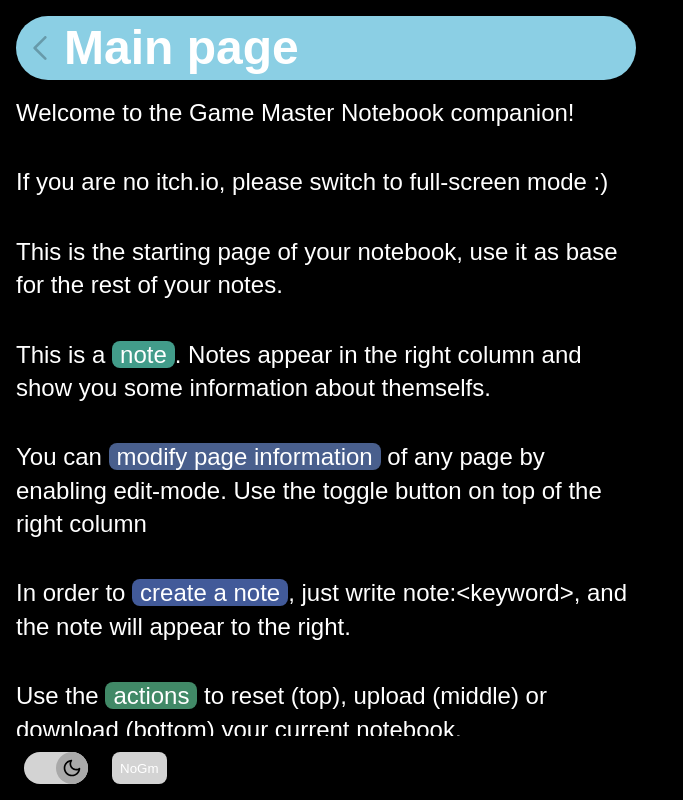
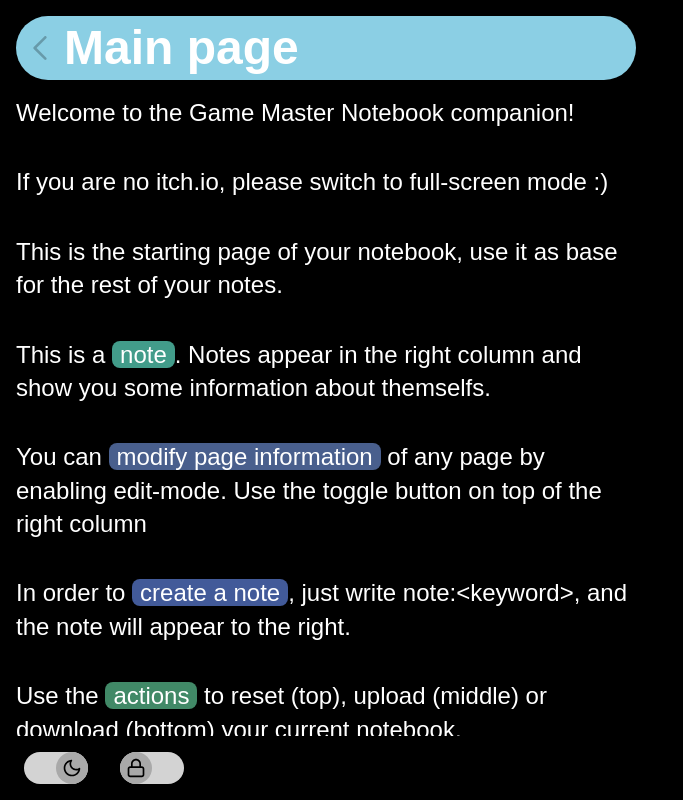
Before and after one commit to joseignacioLS/GMNotebook, a Next.js app: page /1 in a window 1280 px wide. Shown: the whole page, without its empty margins (0-683 px from the left). Built offline with nearby package versions, Linux system fonts and the light colour scheme; a web font is replaced by a local one.

Commit message:
feat: improve loginand modal

```diff
--- a/src/components/Button/button.module.scss
+++ b/src/components/Button/button.module.scss
@@ -5,7 +5,7 @@
   border-radius: 0.5rem;
   border: 0;
   flex-shrink: 0;
-  color: inherit;
+  color: black;
 
   img {
     width: 100%;
--- a/src/components/Button/togglebutton.module.scss
+++ b/src/components/Button/togglebutton.module.scss
@@ -3,7 +3,6 @@
   grid-template-columns: 1fr auto 1fr;
   gap: 0.5rem;
   align-items: center;
-  cursor: pointer;
 
   user-select: none;
 
@@ -31,7 +30,7 @@
       align-items: center;
 
       overflow: hidden;
-
+      cursor: pointer;
 
       * {
         max-width: 100%;
--- a/src/components/Modal/modal.module.scss
+++ b/src/components/Modal/modal.module.scss
@@ -5,6 +5,7 @@
   bottom: 0;
   left: 0;
   backdrop-filter: blur(5px);
+  background-color: rgba(125, 125, 125, 0.5);
   display: flex;
   justify-content: center;
   align-items: center;
--- a/src/components/NoteBook.tsx
+++ b/src/components/NoteBook.tsx
@@ -51,7 +51,7 @@ const NoteBook = () => {
           display: "flex",
           justifyContent: "flex-start",
           gap: "1rem",
-          paddingTop: "1rem"
+          paddingTop: "1rem",
         }}
       >
         <ToggleButton
@@ -61,7 +61,10 @@ const NoteBook = () => {
           onClick={toggleDarkMode}
         ></ToggleButton>
 
-        <Button
+        <ToggleButton
+          isOn={gmMode}
+          leftButton={<img src="/images/locked.svg" />}
+          rightButton={<img src="/images/unlocked.svg" />}
           onClick={() => {
             if (gmMode) {
               setGmMode(false);
@@ -70,9 +73,7 @@ const NoteBook = () => {
               setContent(<LoginForm />);
             }
           }}
-        >
-          {gmMode ? "GM" : "NoGm"}
-        </Button>
+        ></ToggleButton>
       </div>
       {gmMode && <DataActions />}
     </div>
```
Also changed, not shown: public/images/locked.svg (added), public/images/unlocked.svg (added).
